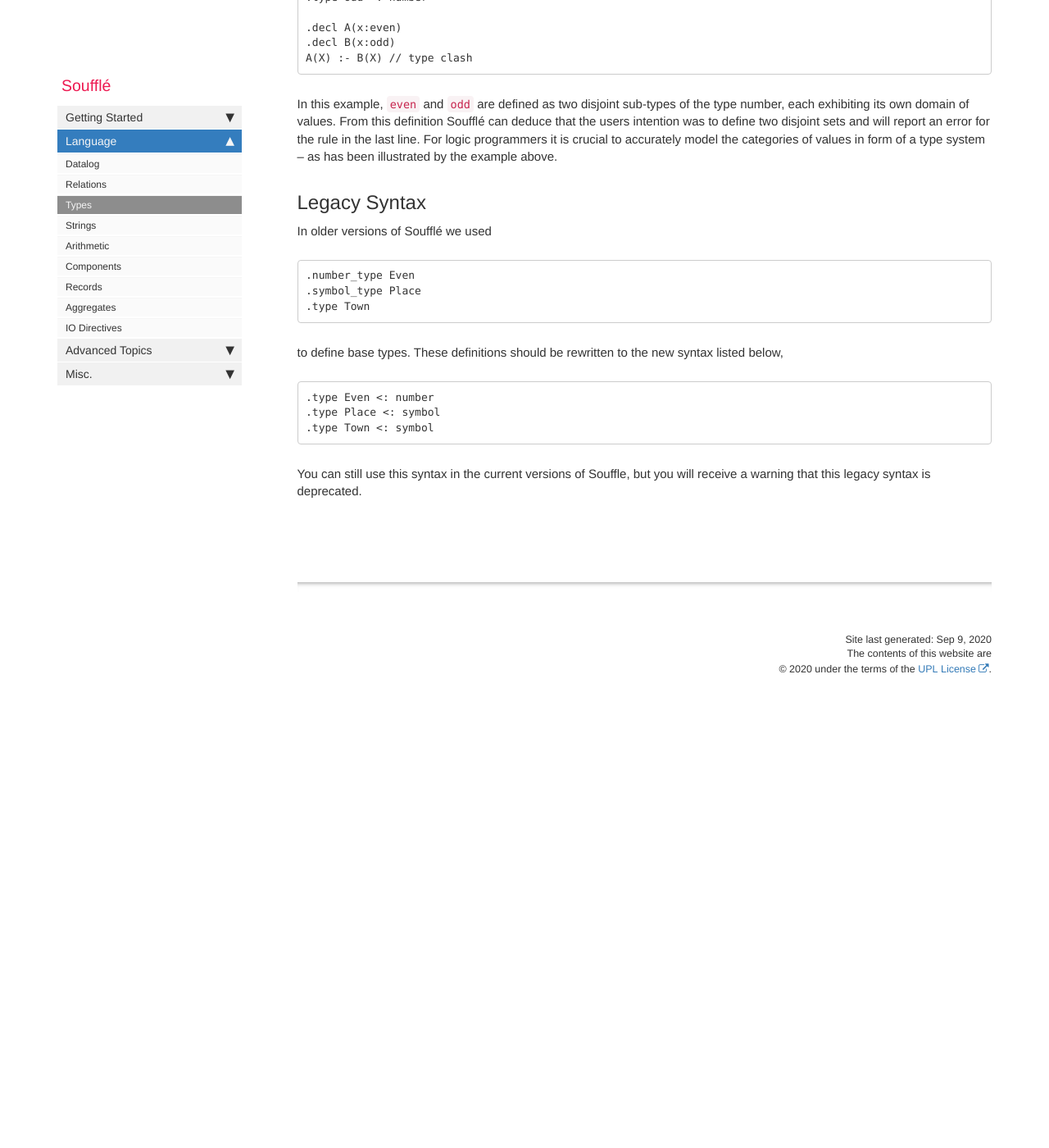
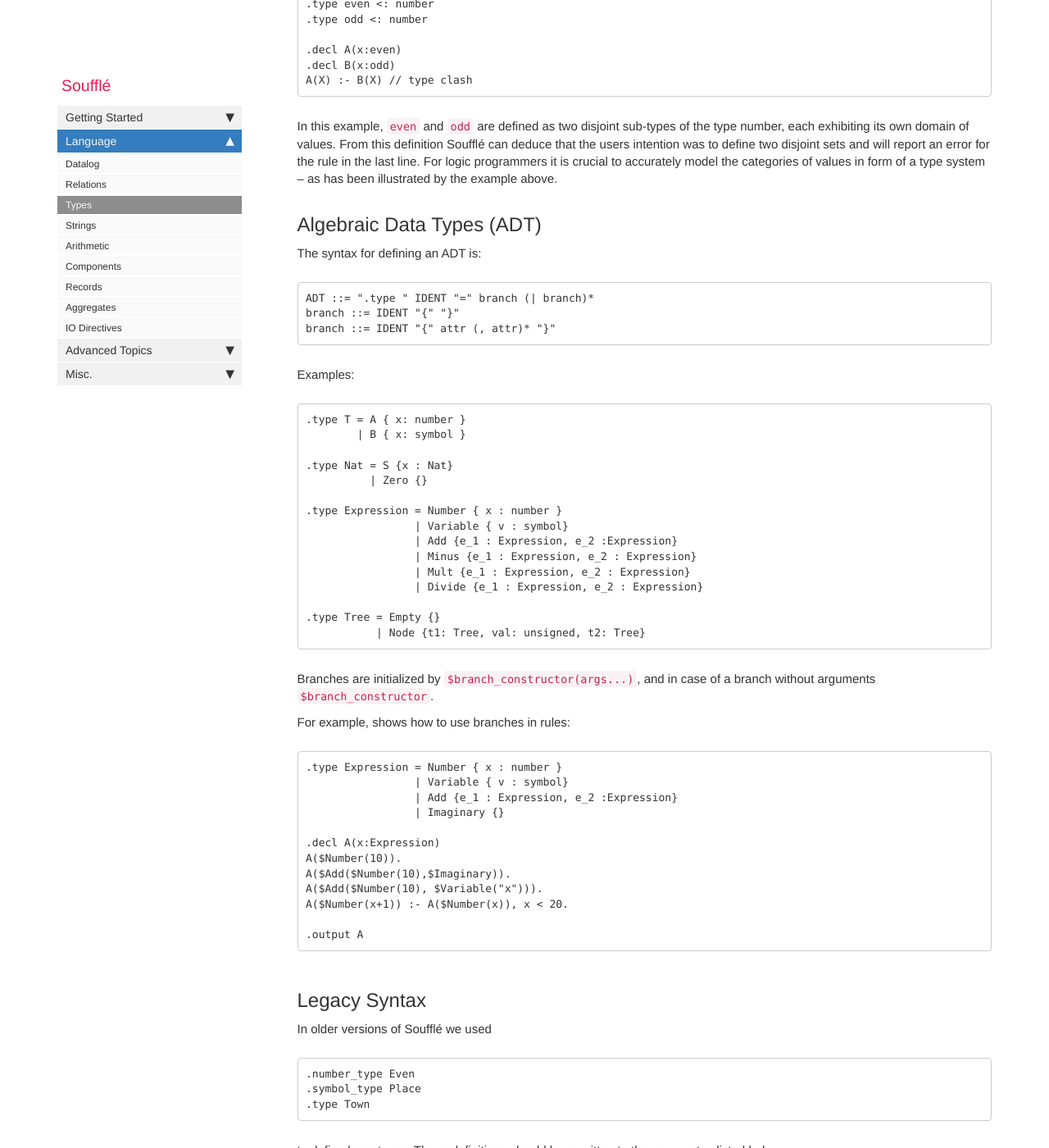
Before and after one commit to souffle-lang/souffle-lang.github.io, a Jekyll site: the page built from pages/docs/types.md, in a window 1280 px wide and 1400 px high, scrolled down 4346 px. Shown: the whole window at 82% size. Built offline with Jekyll 4.4.1, drawn with Linux system fonts in a browser that asks for light colours; comment, search, counter and statistics services are not loaded; before the commit the page ends 5232 px from its top, so only the background shows below that; some of the changed text lies outside the part shown.

Commit message:
Added ADT description

````diff
--- a/pages/docs/types.md
+++ b/pages/docs/types.md
@@ -169,6 +169,51 @@ A(X) :- B(X) // type clash
 ```
 In this example, `even` and `odd` are defined as two disjoint sub-types of the type number, each exhibiting its own domain of values. From this definition Soufflé can deduce that the users intention was to define two disjoint sets and will report an error for the rule in the last line. For logic programmers it is crucial to accurately model the categories of values in form of a type system -- as has been illustrated by the example above.
 
+##  Algebraic Data Types (ADT)
+
+The syntax for defining an ADT is:
+```
+ADT ::= ".type " IDENT "=" branch (| branch)*
+branch ::= IDENT "{" "}"
+branch ::= IDENT "{" attr (, attr)* "}"
+```
+Examples:
+```
+.type T = A { x: number }
+        | B { x: symbol }
+
+.type Nat = S {x : Nat}
+          | Zero {}
+
+.type Expression = Number { x : number }
+                 | Variable { v : symbol}
+                 | Add {e_1 : Expression, e_2 :Expression}
+                 | Minus {e_1 : Expression, e_2 : Expression}
+                 | Mult {e_1 : Expression, e_2 : Expression}
+                 | Divide {e_1 : Expression, e_2 : Expression}
+
+.type Tree = Empty {}
+           | Node {t1: Tree, val: unsigned, t2: Tree}
+```
+Branches are initialized by `$branch_constructor(args...)`, and in case of a branch without arguments `$branch_constructor`.
+
+For example, shows how to use branches in rules:
+
+```
+.type Expression = Number { x : number }
+                 | Variable { v : symbol}
+                 | Add {e_1 : Expression, e_2 :Expression}
+                 | Imaginary {}
+
+.decl A(x:Expression)
+A($Number(10)).
+A($Add($Number(10),$Imaginary)).
+A($Add($Number(10), $Variable("x"))).
+A($Number(x+1)) :- A($Number(x)), x < 20.
+
+.output A
+```
+
 ## Legacy Syntax
 
 In older versions of Soufflé we used
````
